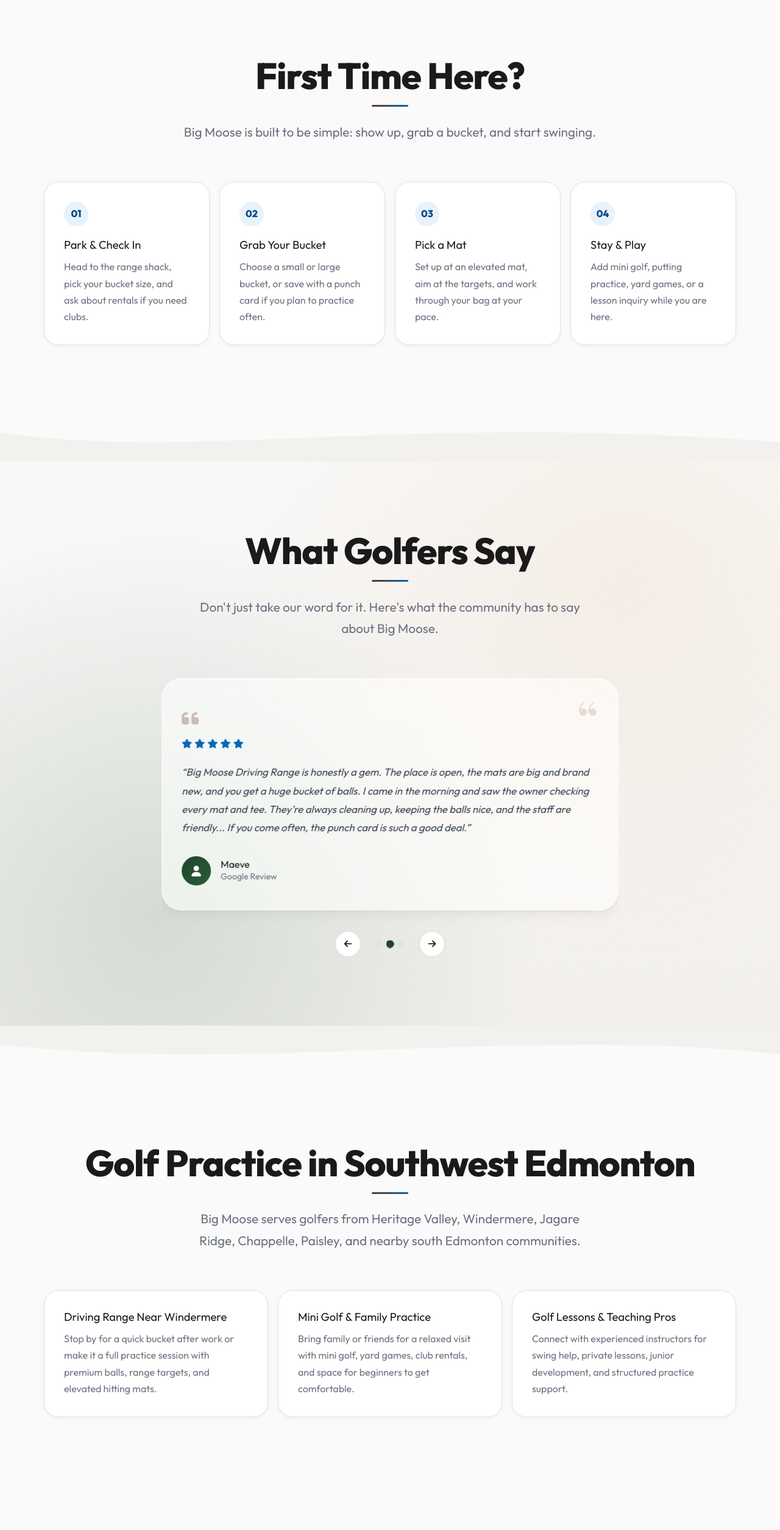
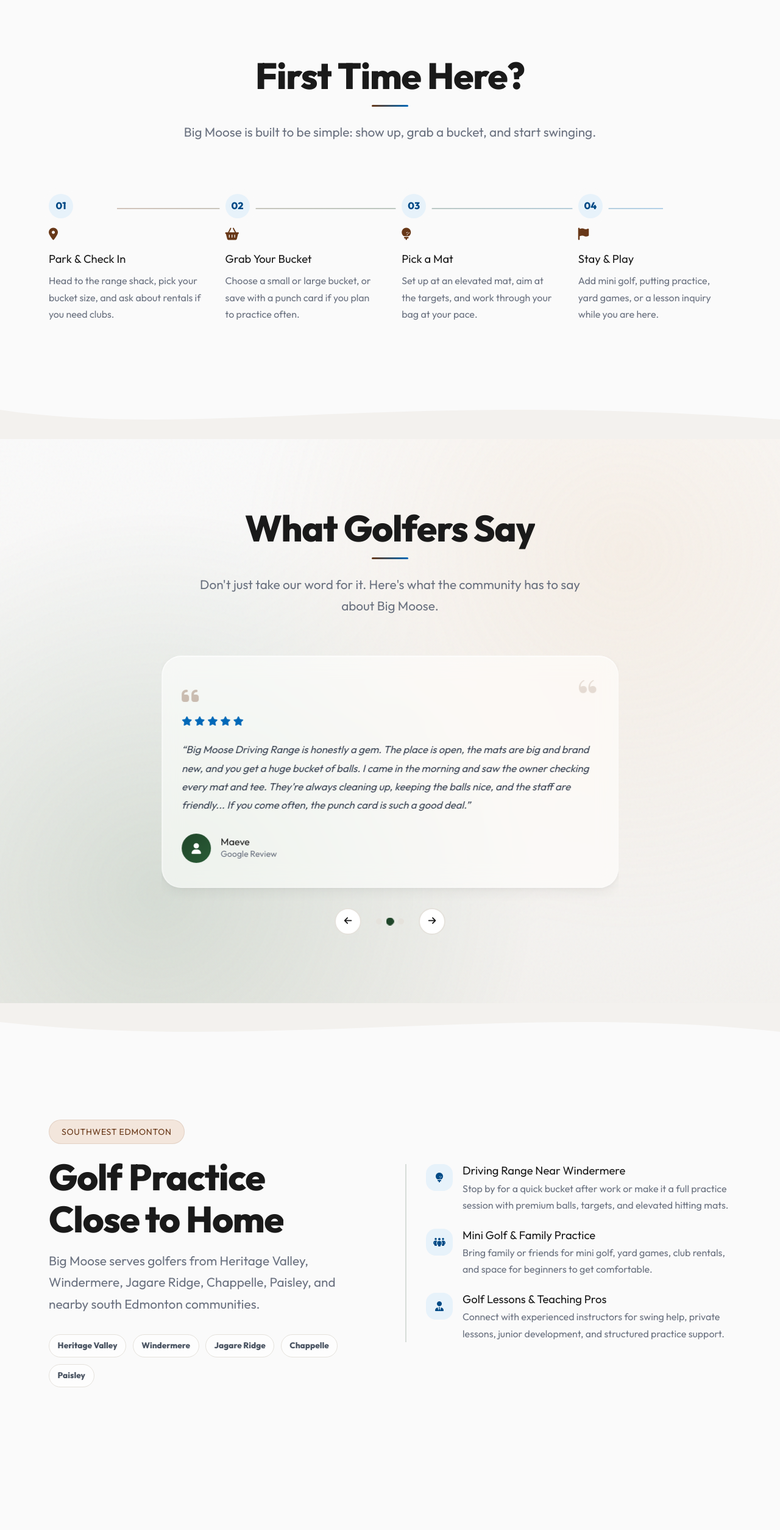
Before and after one commit to parsashayegan613-tech/Big-Moose-Driving-Range, a Next.js app: page / in a window 1280 px wide. Shown: the part 961-3470 px from the top of the page at 61% size. Built offline with nearby package versions, Linux system fonts and the light colour scheme.

Commit message:
Break up boxed homepage and field trip layouts

```diff
--- a/src/app/globals.css
+++ b/src/app/globals.css
@@ -1068,27 +1068,32 @@
     background: var(--clr-background);
 }
 
-.visit-steps {
+.visit-flow {
+    position: relative;
     display: grid;
     grid-template-columns: repeat(4, 1fr);
-    gap: 1rem;
-}
-
-.visit-step,
-.local-seo-grid > div {
-    background: var(--clr-surface);
-    border: 1px solid var(--clr-border);
-    border-radius: var(--radius-lg);
-    padding: 2rem;
-    box-shadow: var(--shadow-sm);
-    transition: var(--transition);
-}
-
-.visit-step:hover,
-.local-seo-grid > div:hover {
-    transform: translateY(-4px);
-    box-shadow: var(--shadow-md);
-    border-color: rgba(31, 69, 41, 0.18);
+    gap: clamp(1.25rem, 3vw, 2.5rem);
+    align-items: start;
+    max-width: 1120px;
+    margin: 0 auto;
+    padding-top: 1rem;
+}
+
+.visit-line {
+    position: absolute;
+    top: 2.7rem;
+    left: 10%;
+    right: 10%;
+    height: 2px;
+    background: linear-gradient(90deg, var(--clr-brand-brown), var(--clr-primary), var(--clr-brand-blue));
+    opacity: 0.28;
+    pointer-events: none;
+}
+
+.visit-step {
+    position: relative;
+    z-index: 1;
+    padding-top: 0.25rem;
 }
 
 .visit-step span {
@@ -1101,17 +1106,23 @@
     background: var(--clr-brand-blue-soft);
     color: var(--clr-brand-blue-dark);
     font-weight: 800;
+    margin-bottom: 1rem;
+    box-shadow: 0 0 0 10px var(--clr-background);
+}
+
+.visit-step i {
+    display: block;
+    color: var(--clr-brand-brown);
+    font-size: 1.25rem;
     margin-bottom: 1.25rem;
 }
 
-.visit-step h3,
-.local-seo-grid h3 {
+.visit-step h3 {
     font-size: 1.15rem;
     margin-bottom: 0.75rem;
 }
 
-.visit-step p,
-.local-seo-grid p {
+.visit-step p {
     color: #6B7280;
     line-height: 1.7;
 }
@@ -1120,23 +1131,130 @@
     background: var(--clr-background);
 }
 
-.local-seo-grid {
+.local-seo-layout {
     display: grid;
-    grid-template-columns: repeat(3, 1fr);
+    grid-template-columns: minmax(0, 0.95fr) minmax(360px, 1fr);
+    gap: clamp(2rem, 6vw, 5rem);
+    align-items: center;
+    max-width: 1120px;
+    margin: 0 auto;
+}
+
+.local-copy .badge {
+    margin-bottom: 1.25rem;
+    color: var(--clr-brand-brown);
+    background: var(--clr-brand-brown-soft);
+    border-color: rgba(104, 56, 24, 0.12);
+}
+
+.local-copy .heading-lg {
+    margin-bottom: 1rem;
+}
+
+.local-copy .heading-lg::after {
+    left: 0;
+    transform: none;
+}
+
+.local-copy .text-lead {
+    margin-inline: 0;
+    max-width: 580px;
+}
+
+.neighborhood-chips {
+    display: flex;
+    flex-wrap: wrap;
+    gap: 0.65rem;
+    margin-top: 2rem;
+}
+
+.neighborhood-chips span {
+    border: 1px solid var(--clr-border);
+    border-radius: var(--radius-full);
+    background: rgba(255, 255, 255, 0.72);
+    color: #4B5563;
+    padding: 0.45rem 0.85rem;
+    font-size: 0.85rem;
+    font-weight: 700;
+}
+
+.local-highlights {
+    display: grid;
+    gap: 1.5rem;
+    border-left: 2px solid rgba(31, 69, 41, 0.16);
+    padding-left: 2rem;
+}
+
+.local-highlights > div {
+    display: grid;
+    grid-template-columns: 44px 1fr;
     gap: 1rem;
+    align-items: start;
+}
+
+.local-highlights i {
+    width: 44px;
+    height: 44px;
+    border-radius: var(--radius-md);
+    display: inline-flex;
+    align-items: center;
+    justify-content: center;
+    color: var(--clr-brand-blue-dark);
+    background: var(--clr-brand-blue-soft);
+}
+
+.local-highlights h3 {
+    font-size: 1.15rem;
+    margin-bottom: 0.35rem;
+}
+
+.local-highlights p {
+    color: #6B7280;
+    line-height: 1.7;
 }
 
 @media (max-width: 900px) {
-    .visit-steps,
-    .local-seo-grid {
+    .visit-flow {
         grid-template-columns: 1fr 1fr;
     }
+
+    .visit-line {
+        display: none;
+    }
+
+    .local-seo-layout {
+        grid-template-columns: 1fr;
+    }
+
+    .local-highlights {
+        border-left: none;
+        padding-left: 0;
+    }
 }
 
 @media (max-width: 640px) {
-    .visit-steps,
-    .local-seo-grid {
+    .visit-flow {
         grid-template-columns: 1fr;
+    }
+
+    .visit-step {
+        display: grid;
+        grid-template-columns: 44px 1fr;
+        column-gap: 1rem;
+        align-items: start;
+    }
+
+    .visit-step span {
+        grid-row: span 3;
+        box-shadow: none;
+    }
+
+    .visit-step i {
+        display: none;
+    }
+
+    .local-highlights > div {
+        grid-template-columns: 38px 1fr;
     }
 }
 
@@ -1889,23 +2007,36 @@
     line-height: 1.6;
 }
 
-.field-trip-grid {
+.field-trip-outcomes {
     display: grid;
-    grid-template-columns: repeat(4, 1fr);
+    grid-template-columns: 1fr 1fr;
+    gap: 0;
+    margin-bottom: 2rem;
+    border-top: 1px solid var(--clr-border);
+    border-bottom: 1px solid var(--clr-border);
+}
+
+.field-trip-outcome {
+    display: grid;
+    grid-template-columns: 44px 1fr;
     gap: 1rem;
-    margin-bottom: 2rem;
-}
-
-.field-trip-card,
-.field-trip-panel {
-    background: var(--clr-surface);
-    border: 1px solid var(--clr-border);
-    border-radius: var(--radius-lg);
-    padding: 1.75rem;
-    box-shadow: var(--shadow-sm);
-}
-
-.field-trip-card i {
+    padding: 1.5rem 1.5rem 1.5rem 0;
+    border-bottom: 1px solid var(--clr-border);
+}
+
+.field-trip-outcome:nth-child(odd) {
+    border-right: 1px solid var(--clr-border);
+}
+
+.field-trip-outcome:nth-child(even) {
+    padding-left: 1.5rem;
+}
+
+.field-trip-outcome:nth-last-child(-n + 2) {
+    border-bottom: none;
+}
+
+.field-trip-outcome i {
     width: 44px;
     height: 44px;
     border-radius: var(--radius-md);
@@ -1914,29 +2045,42 @@
     display: inline-flex;
     align-items: center;
     justify-content: center;
-    margin-bottom: 1.25rem;
     font-size: 1.1rem;
 }
 
-.field-trip-card h3,
+.field-trip-outcome h3,
 .field-trip-panel h3,
 .field-trip-cta h3 {
     font-size: 1.15rem;
     margin-bottom: 0.75rem;
 }
 
-.field-trip-card p,
+.field-trip-outcome p,
 .field-trip-panel li,
 .field-trip-cta p {
     color: #6B7280;
     line-height: 1.7;
 }
 
-.field-trip-details {
+.field-trip-document {
     display: grid;
     grid-template-columns: 1fr 1fr;
-    gap: 1rem;
+    gap: 2rem;
     margin-bottom: 2rem;
+    padding: 2rem;
+    background: rgba(255, 255, 255, 0.72);
+    border: 1px solid var(--clr-border);
+    border-radius: var(--radius-xl);
+    box-shadow: var(--shadow-sm);
+}
+
+.field-trip-panel {
+    min-width: 0;
+}
+
+.field-trip-panel + .field-trip-panel {
+    border-left: 1px solid var(--clr-border);
+    padding-left: 2rem;
 }
 
 .field-trip-panel ul {
@@ -1957,10 +2101,8 @@
     justify-content: space-between;
     gap: 2rem;
     align-items: center;
-    padding: 2rem;
-    border-radius: var(--radius-xl);
-    background: var(--clr-secondary);
-    border: 1px solid var(--clr-border);
+    padding-top: 2rem;
+    border-top: 1px solid var(--clr-border);
 }
 
 .field-trip-actions {
@@ -1973,12 +2115,15 @@
 
 @media (max-width: 980px) {
     .field-trip-hero,
-    .field-trip-details {
+    .field-trip-document {
         grid-template-columns: 1fr;
     }
 
-    .field-trip-grid {
-        grid-template-columns: 1fr 1fr;
+    .field-trip-panel + .field-trip-panel {
+        border-left: none;
+        border-top: 1px solid var(--clr-border);
+        padding-left: 0;
+        padding-top: 2rem;
     }
 
     .field-trip-cta {
@@ -1992,8 +2137,22 @@
 }
 
 @media (max-width: 640px) {
-    .field-trip-grid {
+    .field-trip-outcomes {
         grid-template-columns: 1fr;
+    }
+
+    .field-trip-outcome,
+    .field-trip-outcome:nth-child(even) {
+        padding: 1.25rem 0;
+        border-right: none;
+    }
+
+    .field-trip-outcome:nth-last-child(2) {
+        border-bottom: 1px solid var(--clr-border);
+    }
+
+    .field-trip-document {
+        padding: 1.25rem;
     }
 
     .field-trip-actions,
--- a/src/app/page.tsx
+++ b/src/app/page.tsx
@@ -96,24 +96,29 @@
                         <h2 className="heading-lg text-reveal">First Time Here?</h2>
                         <p className="text-lead">Big Moose is built to be simple: show up, grab a bucket, and start swinging.</p>
                     </div>
-                    <div className="visit-steps stagger-reveal">
+                    <div className="visit-flow stagger-reveal">
+                        <div className="visit-line" aria-hidden="true"></div>
                         <div className="visit-step reveal">
                             <span>01</span>
+                            <i className="fa-solid fa-location-dot"></i>
                             <h3>Park & Check In</h3>
                             <p>Head to the range shack, pick your bucket size, and ask about rentals if you need clubs.</p>
                         </div>
                         <div className="visit-step reveal">
                             <span>02</span>
+                            <i className="fa-solid fa-basket-shopping"></i>
                             <h3>Grab Your Bucket</h3>
                             <p>Choose a small or large bucket, or save with a punch card if you plan to practice often.</p>
                         </div>
                         <div className="visit-step reveal">
                             <span>03</span>
+                            <i className="fa-solid fa-golf-ball-tee"></i>
                             <h3>Pick a Mat</h3>
                             <p>Set up at an elevated mat, aim at the targets, and work through your bag at your pace.</p>
                         </div>
                         <div className="visit-step reveal">
                             <span>04</span>
+                            <i className="fa-solid fa-flag"></i>
                             <h3>Stay & Play</h3>
                             <p>Add mini golf, putting practice, yard games, or a lesson inquiry while you are here.</p>
                         </div>
@@ -219,22 +224,41 @@
             {/* Local SEO Section */}
             <section className="section local-seo-section">
                 <div className="container">
-                    <div className="section-header text-center reveal">
-                        <h2 className="heading-lg text-reveal">Golf Practice in Southwest Edmonton</h2>
+                    <div className="local-seo-layout reveal">
+                        <div className="local-copy">
+                            <span className="badge premium-badge">Southwest Edmonton</span>
+                            <h2 className="heading-lg text-reveal">Golf Practice Close to Home</h2>
                             <p className="text-lead">Big Moose serves golfers from Heritage Valley, Windermere, Jagare Ridge, Chappelle, Paisley, and nearby south Edmonton communities.</p>
+                            <div className="neighborhood-chips" aria-label="Nearby communities">
+                                <span>Heritage Valley</span>
+                                <span>Windermere</span>
+                                <span>Jagare Ridge</span>
+                                <span>Chappelle</span>
+                                <span>Paisley</span>
                             </div>
-                    <div className="local-seo-grid reveal">
+                        </div>
+                        <div className="local-highlights">
+                            <div>
+                                <i className="fa-solid fa-golf-ball-tee"></i>
                                 <div>
                                     <h3>Driving Range Near Windermere</h3>
-                            <p>Stop by for a quick bucket after work or make it a full practice session with premium balls, range targets, and elevated hitting mats.</p>
+                                    <p>Stop by for a quick bucket after work or make it a full practice session with premium balls, targets, and elevated hitting mats.</p>
+                                </div>
                             </div>
                             <div>
+                                <i className="fa-solid fa-people-group"></i>
+                                <div>
                                     <h3>Mini Golf & Family Practice</h3>
-                            <p>Bring family or friends for a relaxed visit with mini golf, yard games, club rentals, and space for beginners to get comfortable.</p>
+                                    <p>Bring family or friends for mini golf, yard games, club rentals, and space for beginners to get comfortable.</p>
                                 </div>
+                            </div>
+                            <div>
+                                <i className="fa-solid fa-user-tie"></i>
                                 <div>
                                     <h3>Golf Lessons & Teaching Pros</h3>
                                     <p>Connect with experienced instructors for swing help, private lessons, junior development, and structured practice support.</p>
+                                </div>
+                            </div>
                         </div>
                     </div>
                 </div>
```
Also changed, not shown: src/app/programs/page.tsx (+14 -6 lines). Lines whose indentation alone changed are shown as unchanged.
